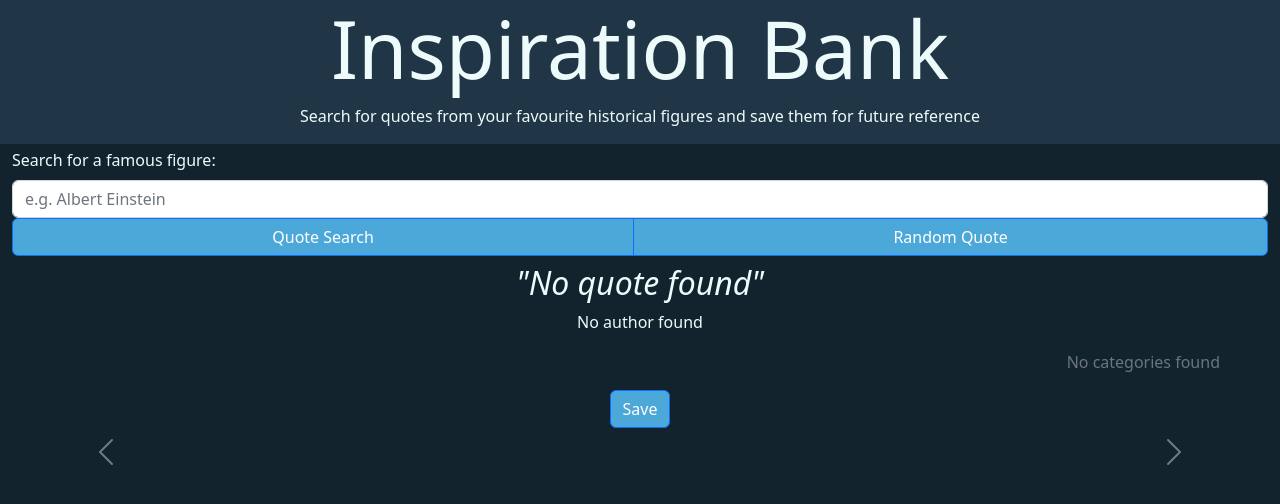
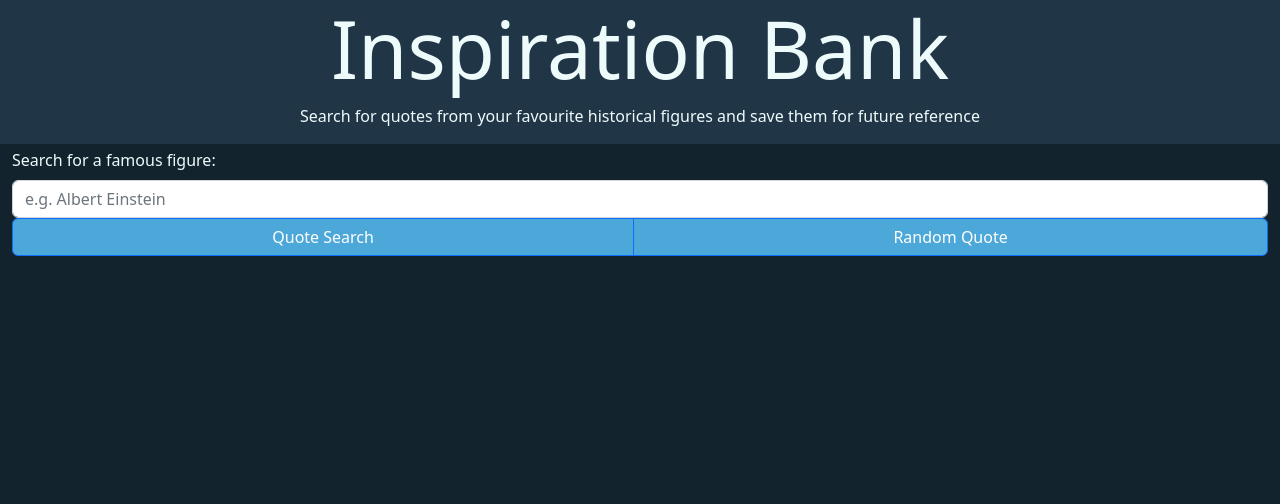
Before and after one commit to seanxbrown/react-quote, a React (Create React App) app: page / in a window 1280 px wide. Shown: the top 504 px of the page. Built offline with nearby package versions, Linux system fonts and the light colour scheme.

Commit message:
Feat: Only show the DisplayQuote and SaveQuote components if they have entries in state. Feat: Return error when no search results found

```diff
--- a/src/App.js
+++ b/src/App.js
@@ -25,7 +25,14 @@ function App() {
     const authorName = document.querySelector("#authorInput").value;
     const response = await fetch(`https://api.quotable.io/random?author=${authorName}`, {mode: "cors"})
     const quote = await response.json();
-    setCurrentQuote(quote);
+
+    if (quote.statusCode === 404) {
+      alert("No quotes found for that person.");
+
+      return
+    }
+
+    else { setCurrentQuote(quote); }
   }
 
   function saveQuote() {
@@ -67,8 +74,8 @@ function App() {
         </ButtonGroup>
 
       </Form>
-      <DisplayQuote author={currentQuote.author} quote={currentQuote.content} tags={currentQuote.tags} id={currentQuote._id} onSave={saveQuote}></DisplayQuote>
-      <SavedQuotes listOfSavedQuotes={quotesList} removeQuote={removeQuote}></SavedQuotes>
+      {currentQuote.length > 0 && <DisplayQuote author={currentQuote.author} quote={currentQuote.content} tags={currentQuote.tags} id={currentQuote._id} onSave={saveQuote}></DisplayQuote>}
+      {quotesList.length > 0  && <SavedQuotes listOfSavedQuotes={quotesList} removeQuote={removeQuote}></SavedQuotes> }
     </Container>
   );
 }
```
Also changed, not shown: 1 other file (tests, documents, lock files or other folders).
